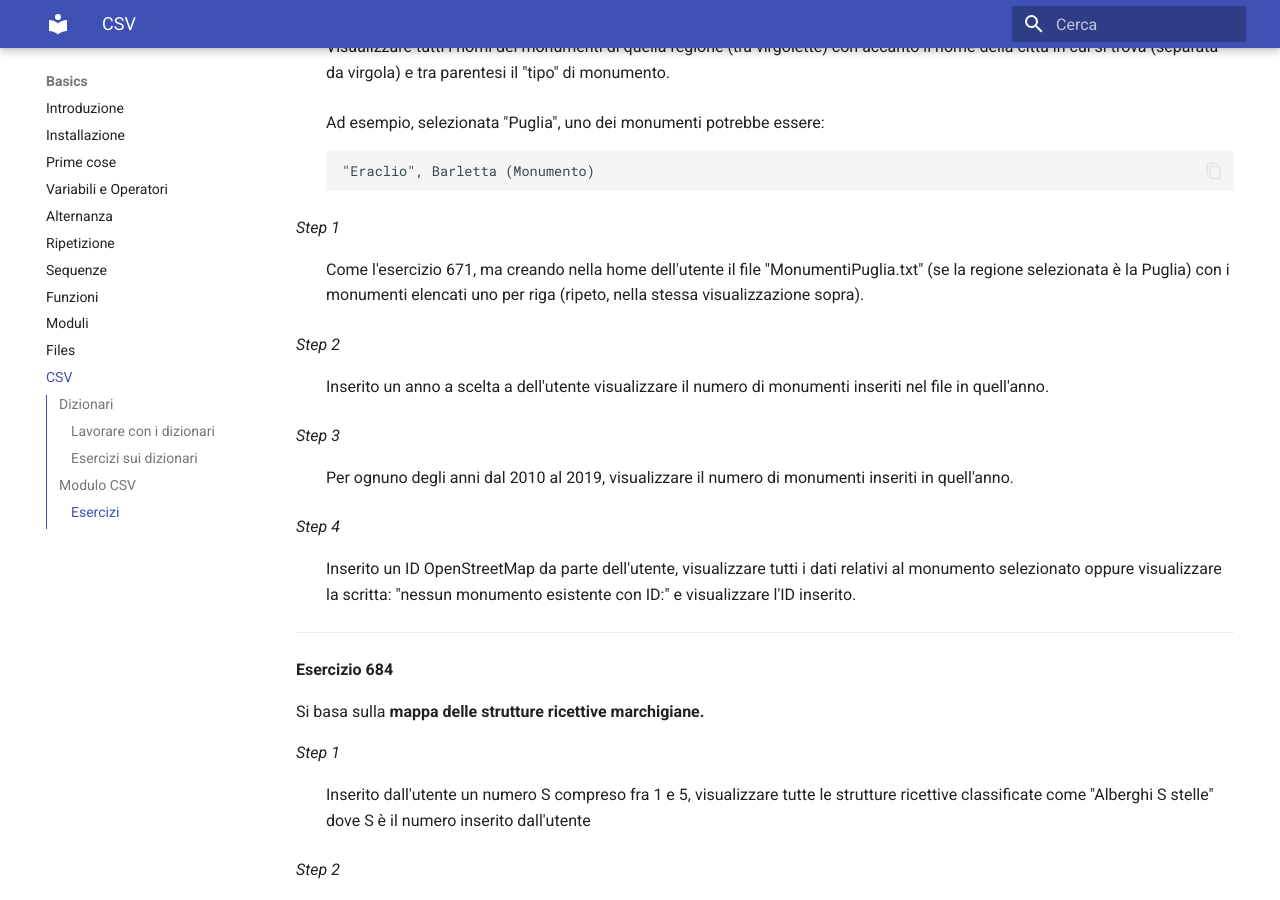
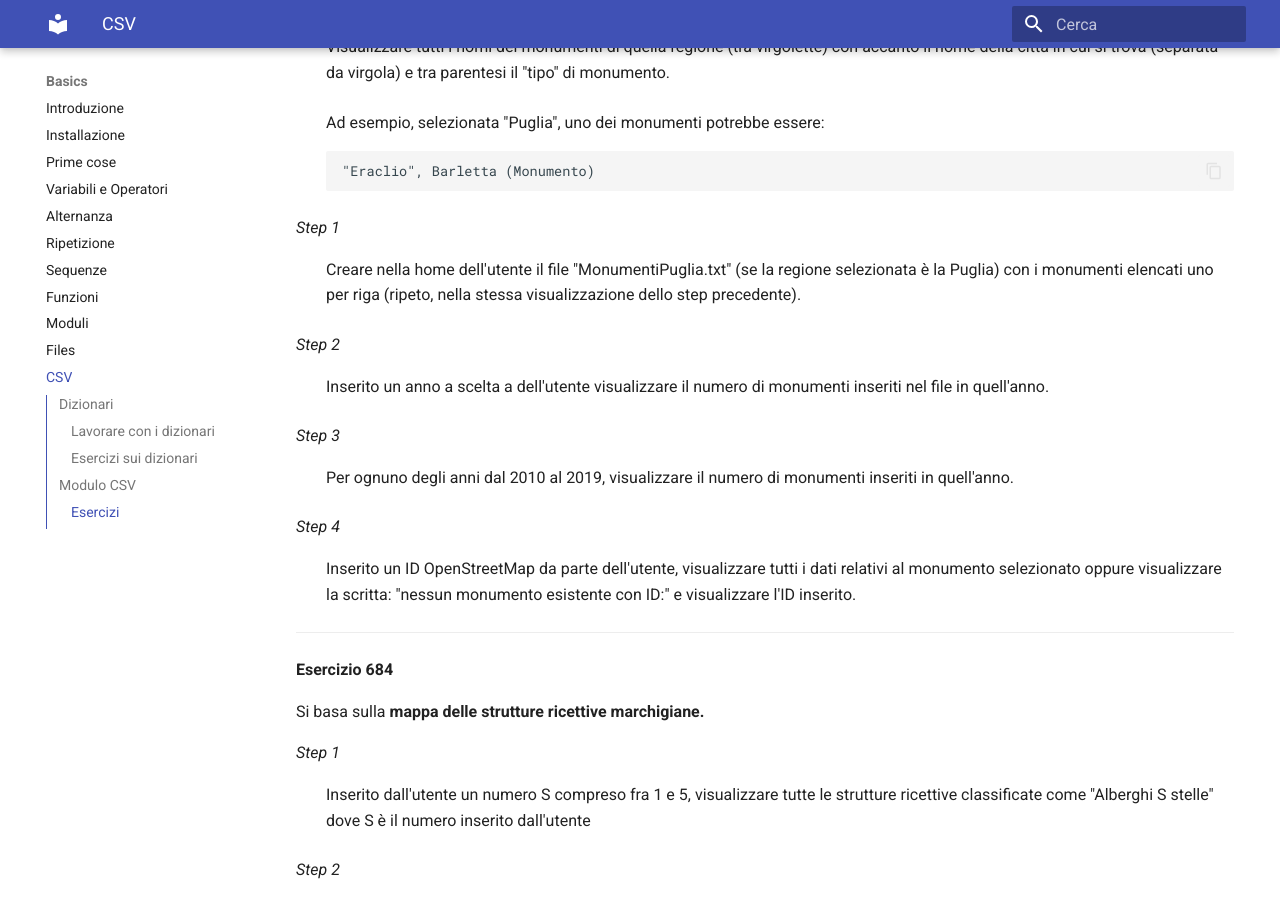
Before and after one commit to adjamhub/pyhandouts, an MkDocs documentation site: the page built from docs/basics/108_csv.md, in a window 1280 px wide and 900 px high, scrolled down 14830 px. Built offline with MkDocs 1.6.1 and Material for MkDocs 9.7.7, drawn with Linux system fonts in a browser that asks for light colours; emoji names are drawn with the system emoji font.

Commit message:
Sistema step 1 es 683

```diff
--- a/docs/basics/108_csv.md
+++ b/docs/basics/108_csv.md
@@ -669,8 +669,8 @@ parentesi il "tipo" di monumento.
 
 
 *Step 1*
-:   Come l'esercizio 671, ma creando nella home dell'utente il file "MonumentiPuglia.txt" (se la regione selezionata è la Puglia) con i
-monumenti elencati uno per riga (ripeto, nella stessa visualizzazione sopra).
+:   Creare nella home dell'utente il file "MonumentiPuglia.txt" (se la regione selezionata è la Puglia) con i
+monumenti elencati uno per riga (ripeto, nella stessa visualizzazione dello step precedente).
 
 *Step 2*
 :   Inserito un anno a scelta a dell'utente visualizzare il numero di monumenti inseriti nel file in quell'anno.
```
